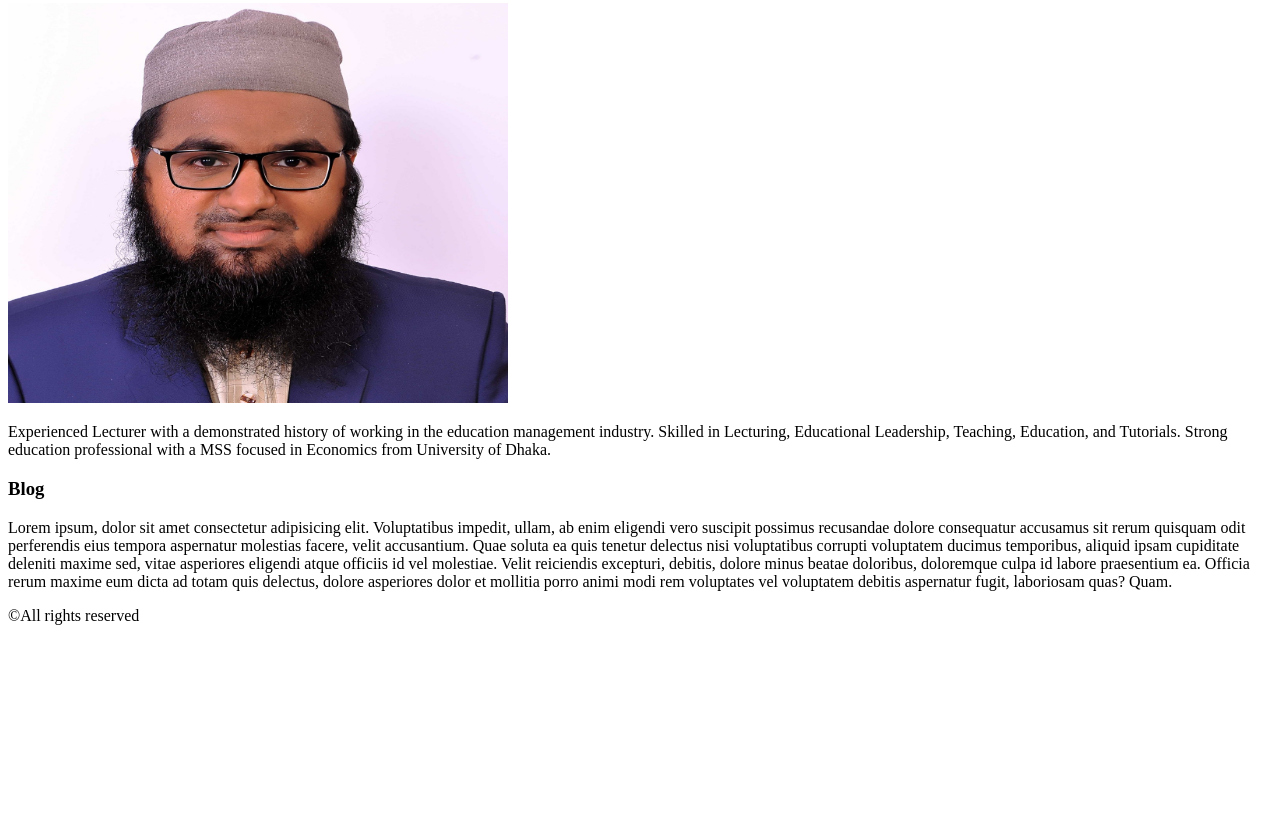
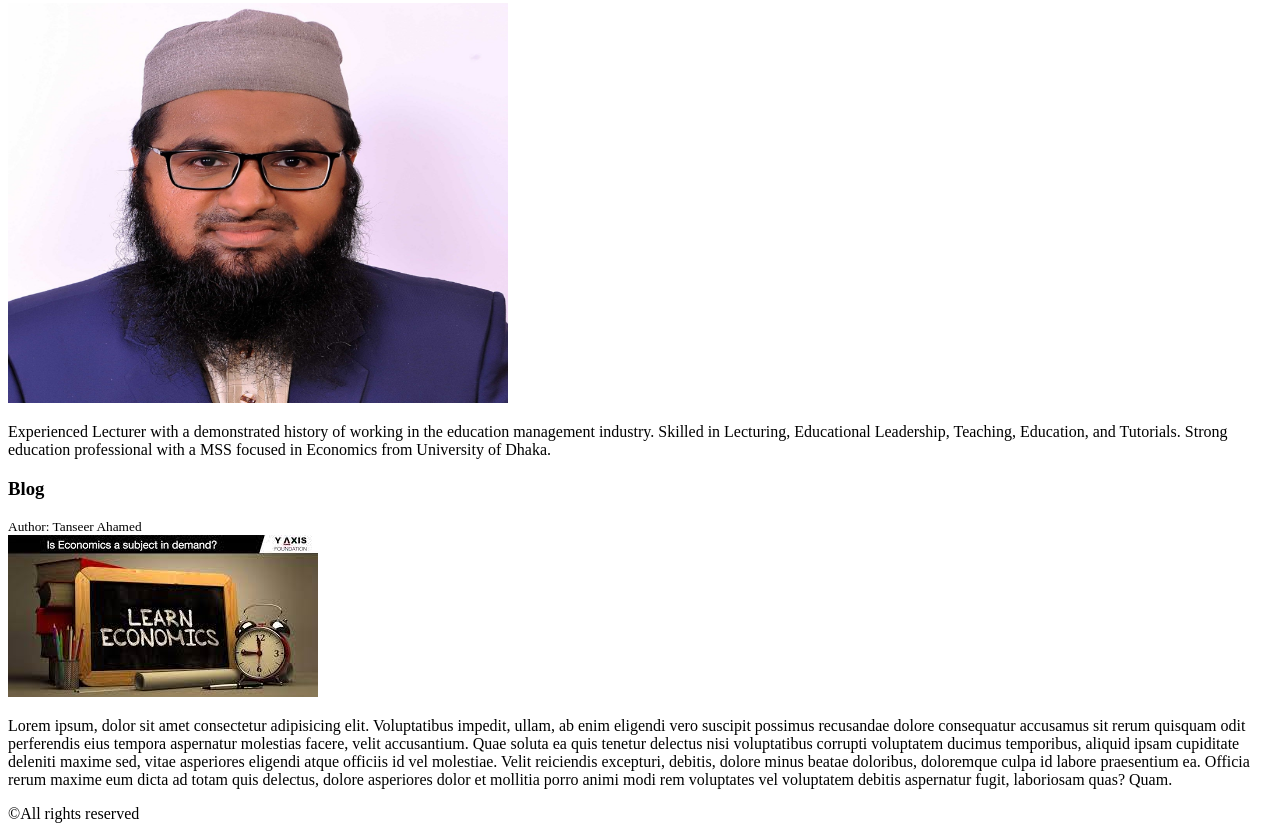
Before and after one commit to tanseerahamed/practise-project, a plain HTML site: page index.html in a window 1280 px wide. Shown: the part 653-1492 px from the top of the page. Before the commit the page ends 1294 px from the top, so only its background shows below. Drawn offline with Linux system fonts and the light colour scheme.

Commit message:
image-add

```diff
--- a/css/style.css
+++ b/css/style.css
@@ -13,3 +13,6 @@ text-align: center;
 .menu{
     margin-top: 25px;
 }
+div small{
+    display: block;
+}
--- a/index.html
+++ b/index.html
@@ -29,6 +29,8 @@
     </div>
     <div>
         <h3>Blog</h3>
+        <small>Author: Tanseer Ahamed</small>
+        <img src="./image/learn.jpg" alt="blog">
         <p>Lorem ipsum, dolor sit amet consectetur adipisicing elit. Voluptatibus impedit, ullam, ab enim eligendi vero suscipit possimus recusandae dolore consequatur accusamus sit rerum quisquam odit perferendis eius tempora aspernatur molestias facere, velit accusantium. Quae soluta ea quis tenetur delectus nisi voluptatibus corrupti voluptatem ducimus temporibus, aliquid ipsam cupiditate deleniti maxime sed, vitae asperiores eligendi atque officiis id vel molestiae. Velit reiciendis excepturi, debitis, dolore minus beatae doloribus, doloremque culpa id labore praesentium ea. Officia rerum maxime eum dicta ad totam quis delectus, dolore asperiores dolor et mollitia porro animi modi rem voluptates vel voluptatem debitis aspernatur fugit, laboriosam quas? Quam.
         </p>
     </div>
```
Also changed, not shown: image/learn.jpg (added).
